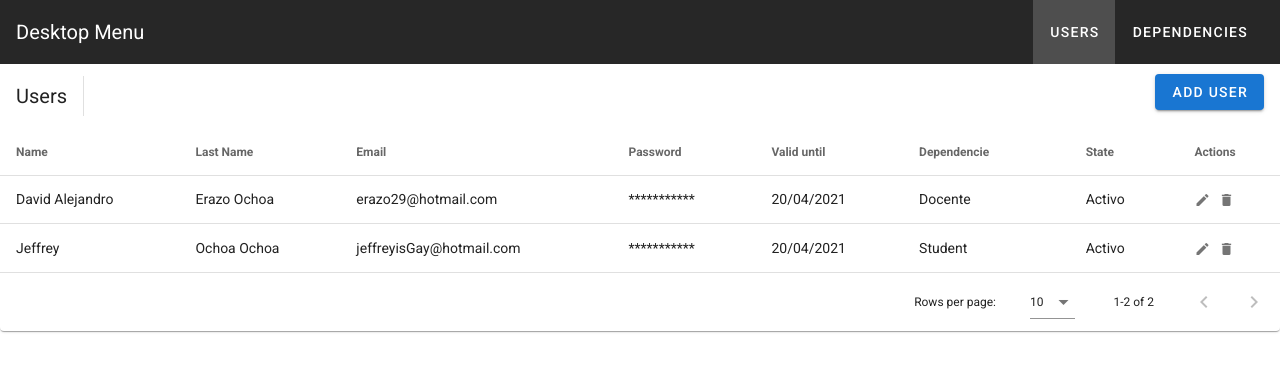
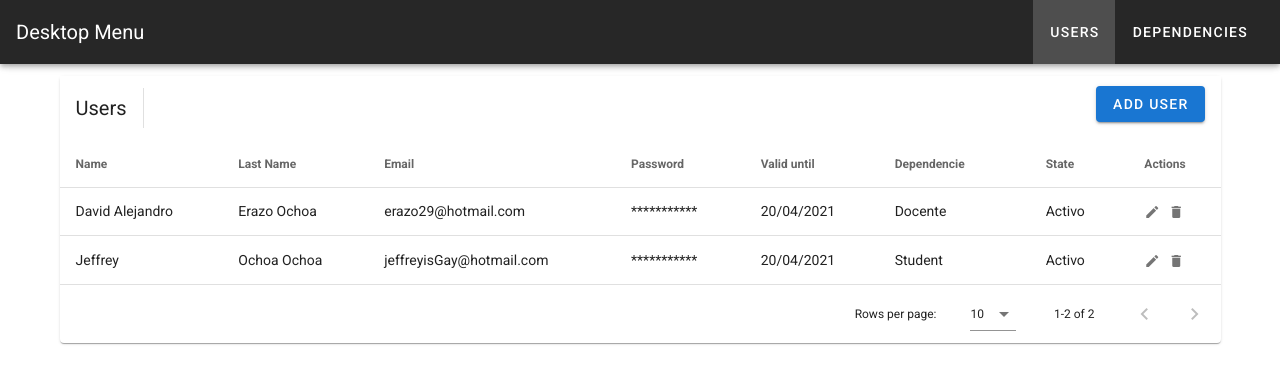
Before and after one commit to NicolasB2/UserManagement, a Vue app in the folder usermanagement/: page /#/users in a window 1280 px wide. Shown: the top 384 px of the page. Built offline with nearby package versions, Linux system fonts and the light colour scheme.

Commit message:
Added v-container

```diff
--- a/usermanagement/package.json
+++ b/usermanagement/package.json
@@ -11,7 +11,7 @@
     "@fortawesome/vue-fontawesome": "^2.0.0",
     "axios": "^0.20.0",
     "core-js": "^3.6.5",
-    "vue": "^2.6.11",
+    "vue": "^2.6.12",
     "vue-password-strength-meter": "^1.7.2",
     "vue-router": "^3.4.7",
     "vue-the-mask": "^0.11.1",
--- a/usermanagement/src/components/Dependencies.vue
+++ b/usermanagement/src/components/Dependencies.vue
@@ -1,4 +1,5 @@
 <template>
+  <v-container>
     <v-data-table
       :headers="headers"
       :items="desserts"
@@ -91,6 +92,7 @@
         <v-btn color="primary" @click="initialize"> Reset </v-btn>
       </template>
     </v-data-table>
+  </v-container>
 </template>
 
 
--- a/usermanagement/src/components/Users.vue
+++ b/usermanagement/src/components/Users.vue
@@ -1,4 +1,5 @@
 <template>
+  <v-container>
     <v-data-table
       :headers="headers"
       :items="desserts"
@@ -103,6 +104,7 @@
         <v-btn color="primary" @click="initialize"> Reset </v-btn>
       </template>
     </v-data-table>
+  </v-container>
 </template>
 
 
```
Also changed, not shown: 2 other files (tests, documents, lock files or other folders). Lines whose indentation alone changed are shown as unchanged.
